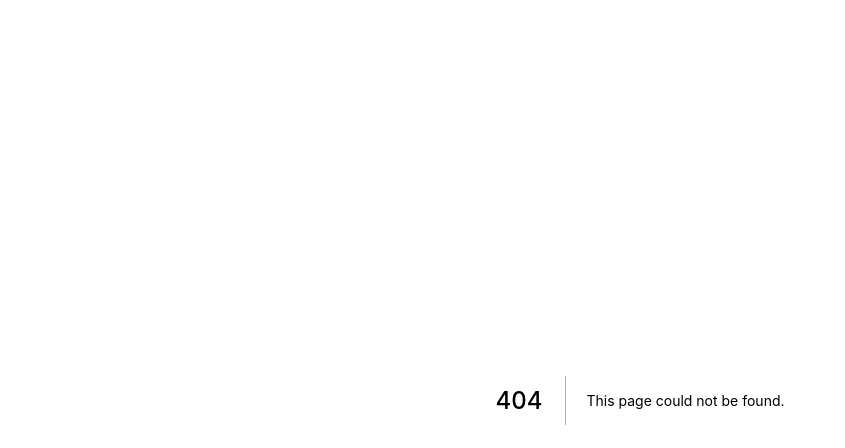
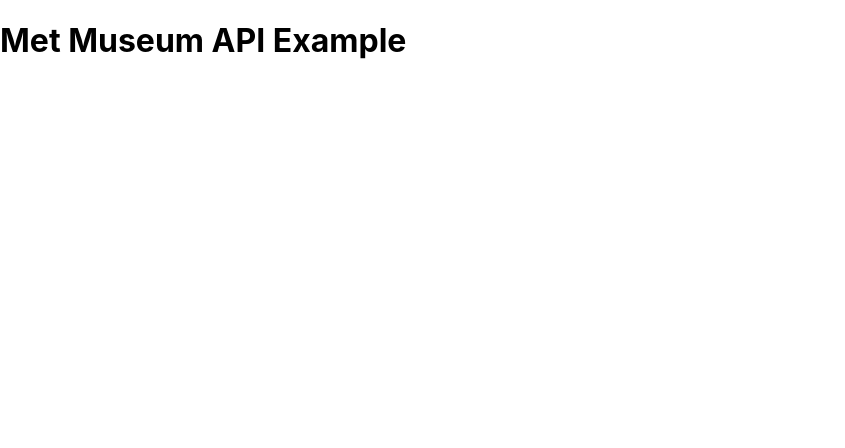
Before and after one commit to latoyaallen/api-notebook, a Next.js app: page /examples/metmuseum in a window 1280 px wide. Before the commit this address had no page. Shown: the top 448 px of the page, without its empty margins (0-845 px from the left). Built offline with nearby package versions, Linux system fonts and the light colour scheme.

Commit message:
Add paths for examples/github and examples/metmuseum

```diff
--- /dev/null
+++ b/pages/examples/github/index.js
@@ -0,0 +1,5 @@
+function GitHub() {
+  return <h1>GitHub Example</h1>
+}
+
+export default GitHub;
--- /dev/null
+++ b/pages/examples/metmuseum/index.js
@@ -0,0 +1,5 @@
+function MetMuseum() {
+  return <h1>Met Museum API Example</h1>
+}
+
+export default MetMuseum;
```
